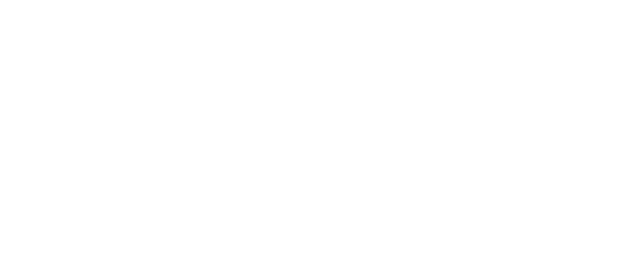
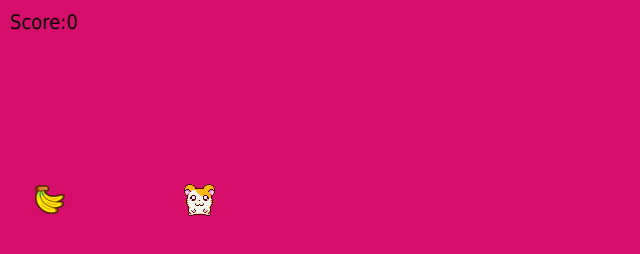
Before and after one commit to ClarinhaSb/jogoJsLadies, a website: page index.html in a window 1280 px wide. Shown: the whole page, without its empty margins (0-640 px from the left). Drawn offline with Linux system fonts and the light colour scheme; the site is published under a folder, as on GitHub Pages, so addresses that start at the root find nothing.

Commit message:
Corrigindo rotas

```diff
--- a/index.html
+++ b/index.html
@@ -1,13 +1,13 @@
 <html>
     <head>
         <title>Hantaro - { JS Ladies }</title>
-        <link type="text/css" rel="stylesheet" href="/assets/css/style.css">
+        <link type="text/css" rel="stylesheet" href="jogoJsLadies/assets/css/style.css">
     </head>
 
     <body>
 
-        <script type="text/javascript" src="/assets/js/phaser.min.js"></script>
-        <script type="text/javascript" src="/assets/js/main.js"></script>
+        <script type="text/javascript" src="jogoJsLadies/assets/js/phaser.min.js"></script>
+        <script type="text/javascript" src="jogoJsLadies/assets/js/main.js"></script>
     </body>
 
 </html>
```
